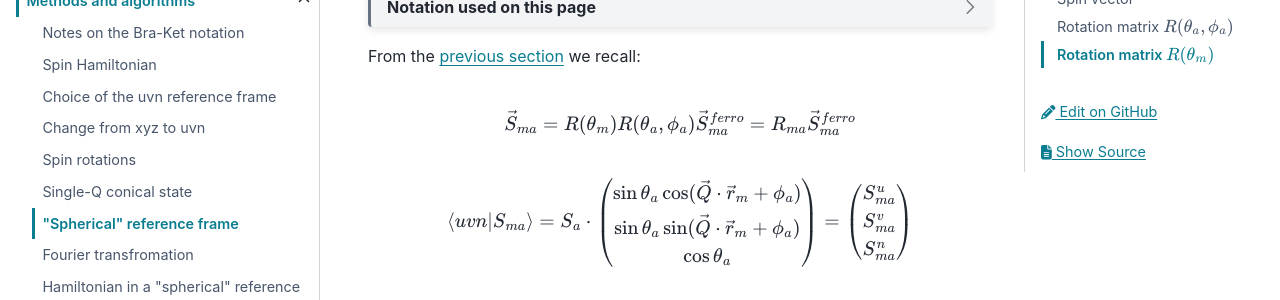
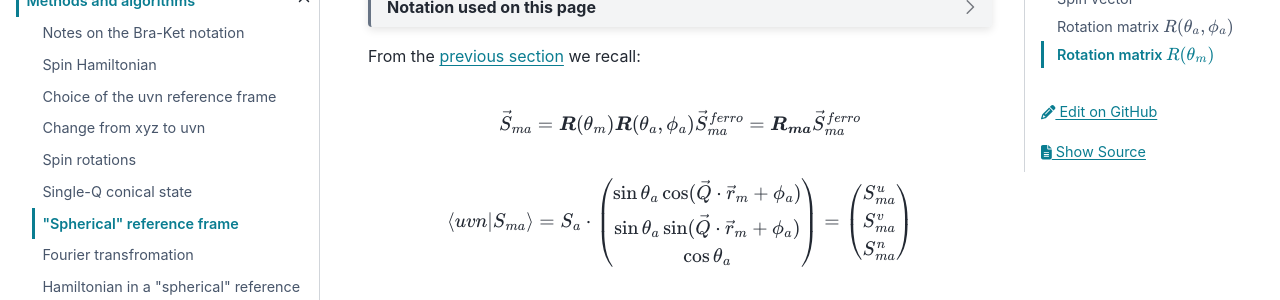
Before and after one commit to marcomarino123/magnopy, a Sphinx documentation site: the page built from docs/source/user-guide/methods/spherical-rf.rst, in a window 1280 px wide and 900 px high. Shown: the part 222-522 px from the top of the window. Built offline with Sphinx 7.4.7 and the PyData theme 0.15.4, drawn with Linux system fonts in a browser that asks for light colours; a script that is not in the unit is left out.

```diff
--- /dev/null
+++ b/docs/source/user-guide/methods/page-notations/parentheses.txt
@@ -0,0 +1 @@
+Parentheses (), braces {} and square brackets [] are equivalent.
--- a/docs/source/user-guide/methods/repeated-formulas/spin-from-ferro-any.txt
+++ b/docs/source/user-guide/methods/repeated-formulas/spin-from-ferro-any.txt
@@ -1,9 +1,9 @@
 .. math::
   \vec{S}_{ma}
   =
-  R(\theta_m)
-  R(\theta_a,\phi_a)
+  \boldsymbol{R}(\theta_m)
+  \boldsymbol{R}(\theta_a,\phi_a)
   \vec{S}_{ma}^{ferro}
   =
-  R_{ma}
+  \boldsymbol{R_{ma}}
   \vec{S}_{ma}^{ferro}
--- a/docs/source/user-guide/methods/repeated-formulas/spiral-rotation-matrix-uvn.txt
+++ b/docs/source/user-guide/methods/repeated-formulas/spiral-rotation-matrix-uvn.txt
@@ -1,9 +1,12 @@
 .. math::
-  R(\theta_m) = R(\vec{Q}\cdot\vec{r}_m) =
+  \boldsymbol{R}(\theta_m)
+  =
+  \boldsymbol{R}(\vec{Q}\cdot\vec{r}_m)
+  =
   \begin{pmatrix}
-  \cos(\vec{Q}\cdot\vec{r}_m) & -\sin(\vec{Q}\cdot\vec{r}_m) & 0 \\
-  \sin(\vec{Q}\cdot\vec{r}_m) & \cos(\vec{Q}\cdot\vec{r}_m)  & 0 \\
-  0                           & 0                            & 1 \\
+    \cos(\vec{Q}\cdot\vec{r}_m) & -\sin(\vec{Q}\cdot\vec{r}_m) & 0 \\
+    \sin(\vec{Q}\cdot\vec{r}_m) & \cos(\vec{Q}\cdot\vec{r}_m)  & 0 \\
+    0                           & 0                            & 1 \\
   \end{pmatrix}
   =
   \begin{pmatrix}
```
Also changed, not shown: docs/source/user-guide/methods/repeated-formulas/spin-uvn.txt (+10 -8 lines), docs/source/user-guide/methods/single-q.rst (+28 -19 lines).
